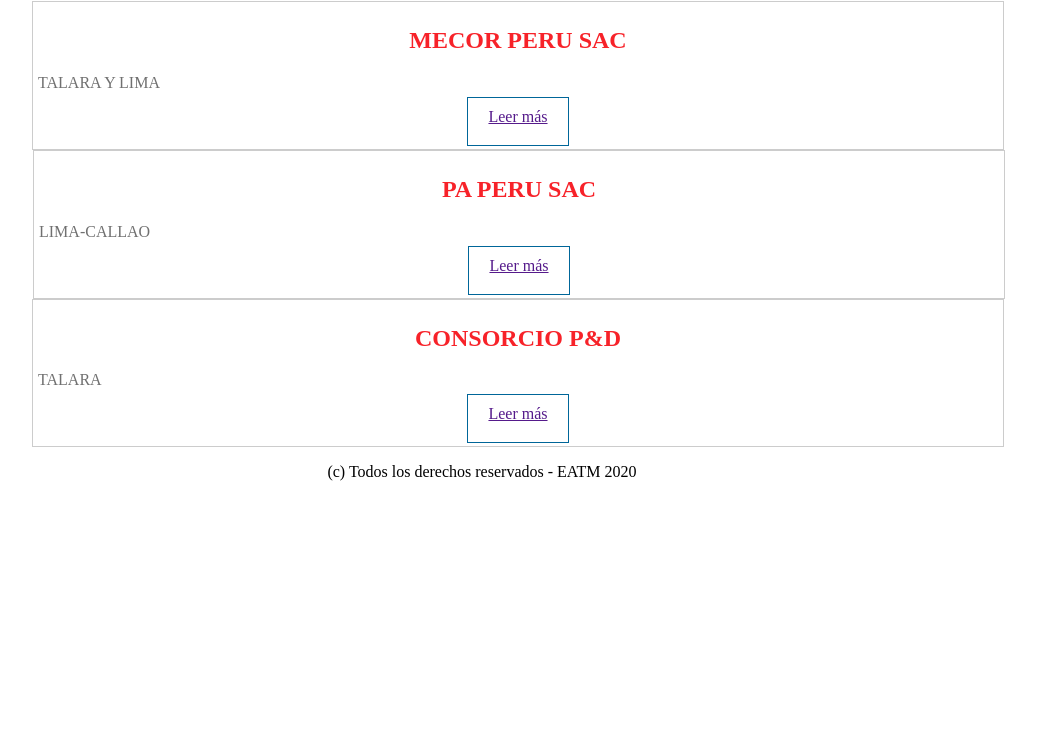
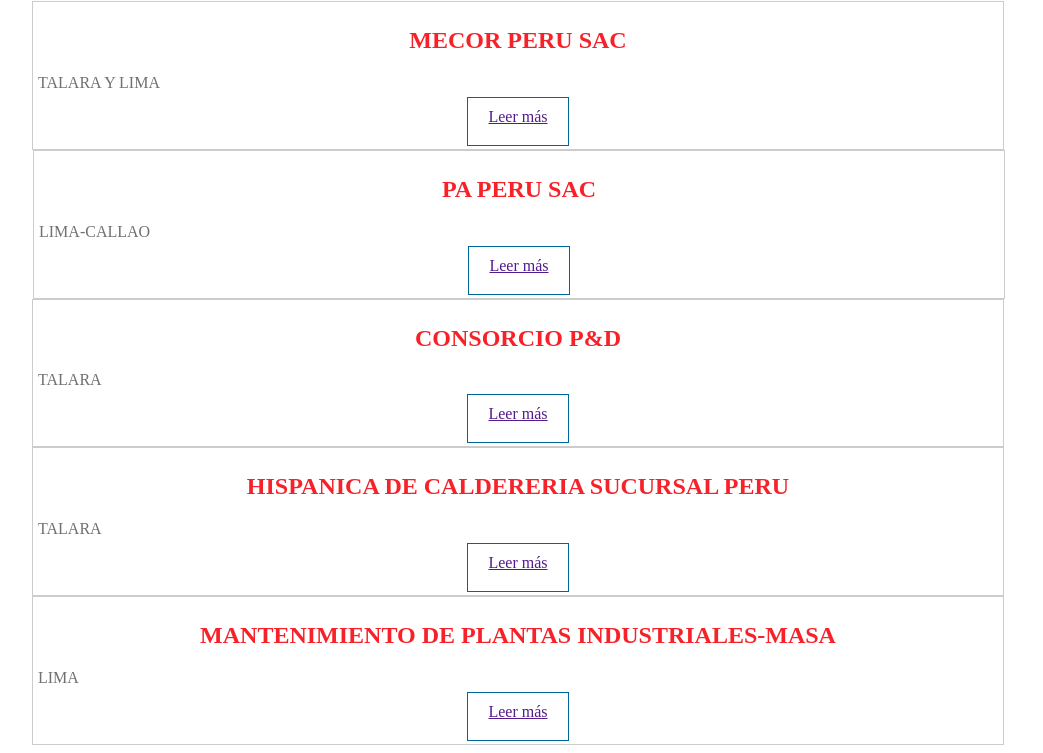
Before and after one commit to 523020peru/Ingenieria, a plain HTML site: page clientes.html in a window 1280 px wide. Shown: the part 587-1340 px from the top of the page, without its empty margins (118-1161 px from the left). Before the commit the page ends 1158 px from the top, so only its background shows below. Drawn offline with Linux system fonts and the light colour scheme.

Commit message:
Update clientes.html

```diff
--- a/clientes.html
+++ b/clientes.html
@@ -49,7 +49,21 @@
 				</p>
 					<a href="" class="leer-mas">Leer más</a><br><br>
 				</section>
-
+                                 <section class="uno">
+					<h2>HISPANICA DE CALDERERIA SUCURSAL PERU</h2>
+					<p class="parrafo">
+						TALARA
+				</p>
+					<a href="" class="leer-mas">Leer más</a><br><br>
+				</section>
+				</section>
+                                 <section class="uno">
+					<h2>MANTENIMIENTO DE PLANTAS INDUSTRIALES-MASA</h2>
+					<p class="parrafo">
+						LIMA
+				</p>
+					<a href="" class="leer-mas">Leer más</a><br><br>
+				</section>
 				</section><!--/info-->
 			<footer>
 				<p>
```
